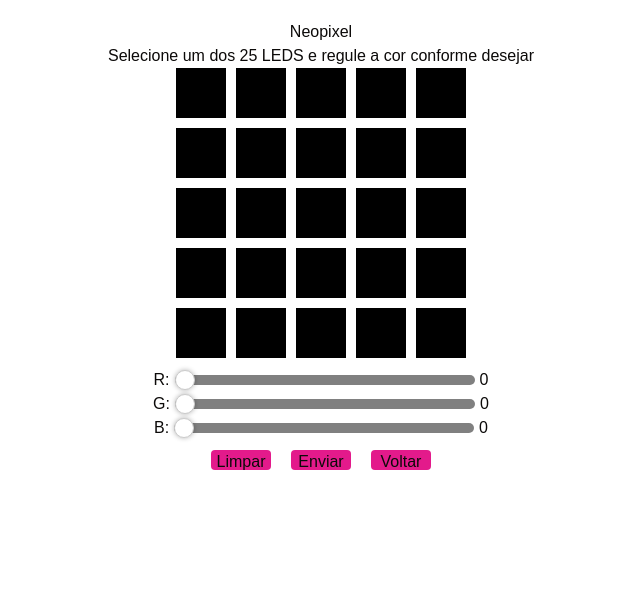
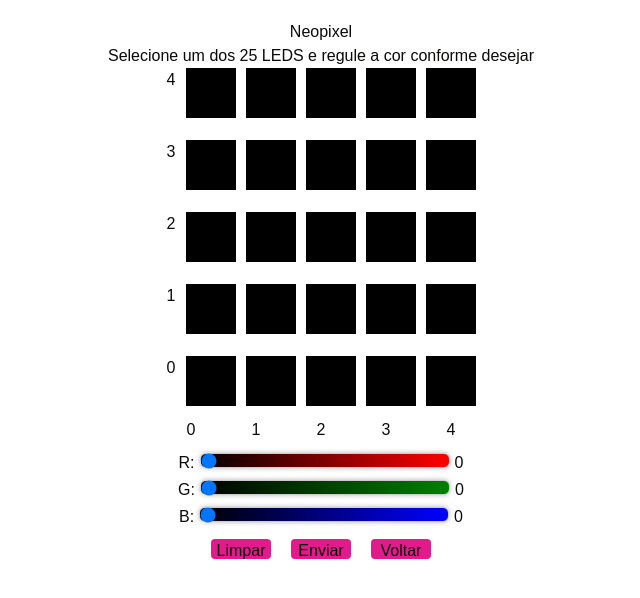
Before and after one commit to josepaliares/app-bitdoglab, a React (Vite) app: page /neopixel in a window 1280 px wide. Shown: the top 598 px of the page, without its empty margins (319-959 px from the left). Built offline with nearby package versions, Linux system fonts and the light colour scheme.

Commit message:
add numbers

```diff
--- a/src/pages/Neopixel.tsx
+++ b/src/pages/Neopixel.tsx
@@ -11,6 +11,7 @@ export default function Neopixel() {
     const wrapperRefs3 = useRef<HTMLDivElement>(null);
     const wrapperRefs4 = useRef<HTMLDivElement>(null);
     const wrapperRefs5 = useRef<HTMLDivElement>(null);
+    const textNumbers = useRef<HTMLDivElement>(null);
 
     const [valueR, setValueR] = useState(0);
     const [valueG, setValueG] = useState(0);
@@ -152,11 +153,28 @@ export default function Neopixel() {
         <><h1>Neopixel</h1>
         <h2>Selecione um dos 25 LEDS e regule a cor conforme desejar</h2>
 
-        <div id="leds-wrapper" ref={wrapperRefs}></div>
-        <div id="leds-wrapper2" ref={wrapperRefs2}></div>
-        <div id="leds-wrapper3" ref={wrapperRefs3}></div>
-        <div id="leds-wrapper4" ref={wrapperRefs4}></div>
-        <div id="leds-wrapper5" ref={wrapperRefs5}></div>
+        <div id="leds-wrapper" ref={wrapperRefs}>
+            <h4 id='numberUp'>4</h4>
+        </div>
+        <div id="leds-wrapper2" ref={wrapperRefs2}>
+            <h4 id='numberUp'>3</h4>
+        </div>
+        <div id="leds-wrapper3" ref={wrapperRefs3}>
+            <h4 id='numberUp'>2</h4>
+        </div>
+        <div id="leds-wrapper4" ref={wrapperRefs4}>
+            <h4 id='numberUp'>1</h4>
+        </div>
+        <div id="leds-wrapper5" ref={wrapperRefs5}>
+            <h4 id='numberUp'>0</h4>
+        </div>
+        <div id="leds-wrapper6" ref={textNumbers}>
+            <h5 className='textInLine'>0</h5>
+            <h5 className='textInLine'>1</h5>
+            <h5 className='textInLine'>2</h5>
+            <h5 className='textInLine'>3</h5>
+            <h5 className='textInLine'>4</h5>
+        </div>
 
         <div className="slider-container">
             <label>R:
--- a/src/pages/style.css
+++ b/src/pages/style.css
@@ -2,6 +2,20 @@ body {
     font-family: sans-serif;
     text-align: center;
     margin-top: 20px;
+}
+
+#numberUp {
+    text-align: center;
+    width: 10px;
+    height: 62px;
+}
+
+.textInLine {
+    display: inline-block;
+    text-align: center;
+    width: 65px;
+    height: 20px;
+    margin-bottom: 10px;
 }
 
 svg {
@@ -9,6 +23,7 @@ svg {
     height: 50px;
     margin-bottom: 0px;
 }
+
 
 #leds-wrapper {
     justify-content: center;
@@ -47,7 +62,6 @@ svg {
     display: flex;
     flex-wrap: wrap;
     gap: 10px;
-    margin-bottom: 10px;
 }
 
 .led-container {
@@ -95,13 +109,23 @@ button {
     background-color: #e31a8b;
     margin: 10px;
 }
+#bSlider {
+    background: linear-gradient(to right, black, blue);
+}
 
-input[type="range"]::-webkit-slider-thumb {
-    -webkit-appearance: none;
-    width: 20px;
-    height: 20px;
-    border-radius: 50%;
-    background: white;
+#gSlider {
+    background: linear-gradient(to right, black, green);
+}
+
+#rSlider {
+    background: linear-gradient(to right, black, red);
+}
+
+input[type="range"] {
+    -webkit-appearance: none; /* remove estilo padrão do Chrome/Safari */
+    width: 250px;
+    height: 15px;
+    border-radius: 6px;
     box-shadow: 0 0 5px rgba(0, 0, 0, 0.3);
     cursor: pointer;
     border: 1px solid #ccc;
```
